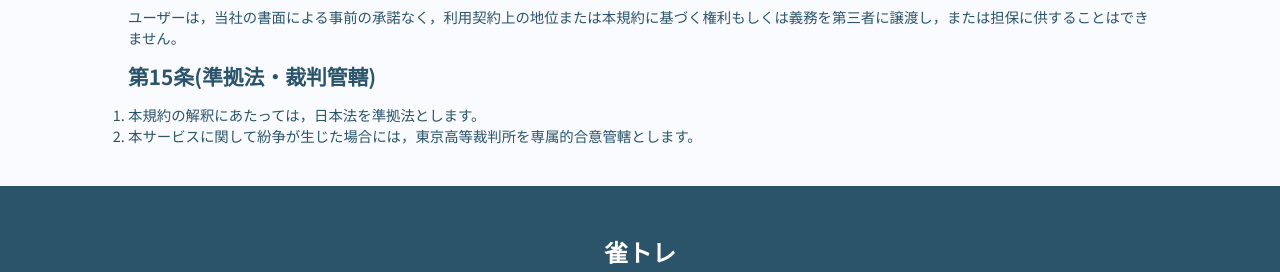
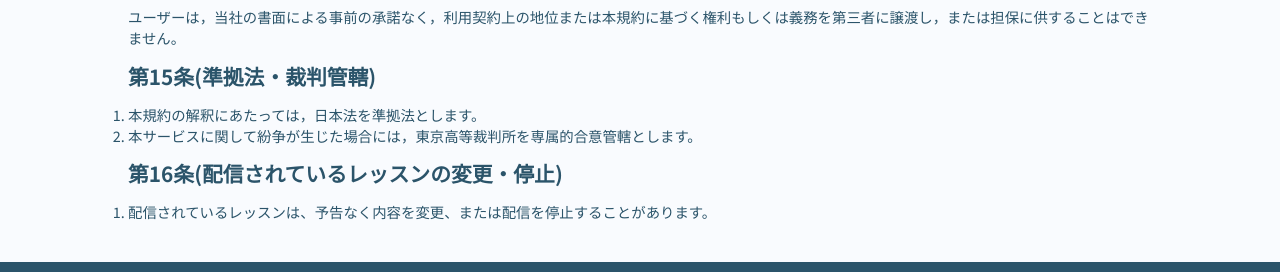
Before and after one commit to Rin101/jantore_website, a Next.js app: page /terms-of-use in a window 1280 px wide. Shown: the part 2382-2654 px from the top of the page. Built offline with nearby package versions, Linux system fonts and the light colour scheme.

Commit message:
column 16 added

```diff
--- a/pages/terms-of-use.js
+++ b/pages/terms-of-use.js
@@ -232,6 +232,13 @@ export default function Privacy() {
           </li>
         </ol>
 
+        <p className={styles.label}>第16条(配信されているレッスンの変更・停止)</p>
+        <ol className={styles.text}>
+          <li>
+            <p>配信されているレッスンは、予告なく内容を変更、または配信を停止することがあります。</p>
+          </li>
+        </ol>
+
       </div>
     </div>
   )
```
